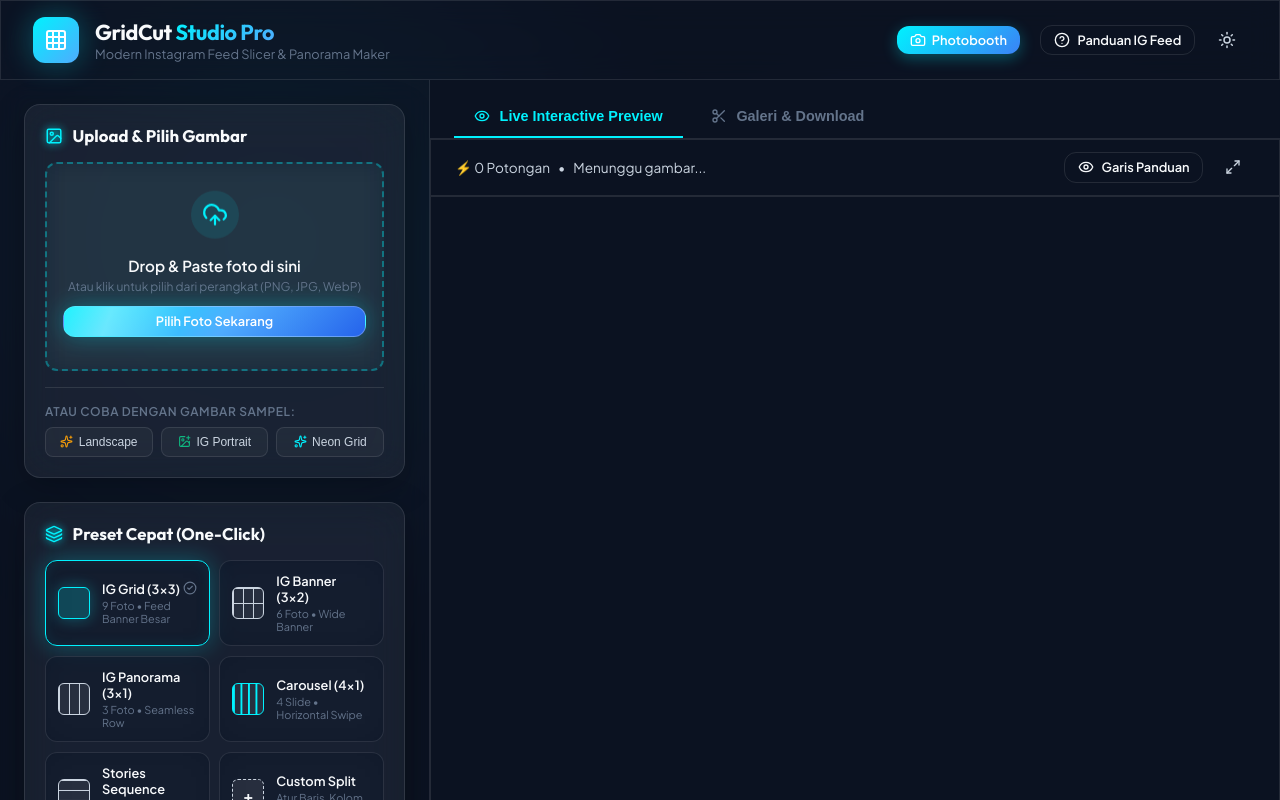
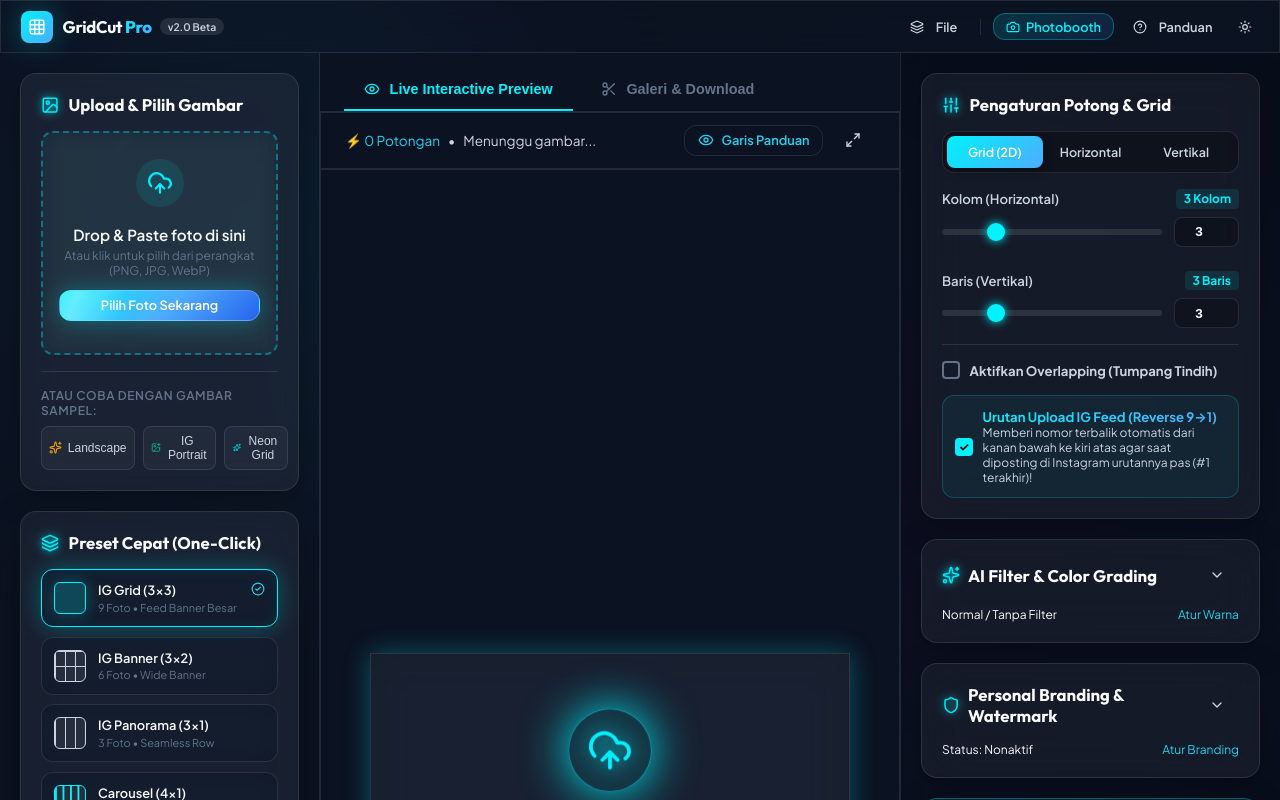
Before and after one commit to Hendi-Firmansah333/GridCut-Studio-Pro, a React (Vite) app: page / in a window 1280 px wide. Shown: the top 800 px of the page. Built offline with nearby package versions, Linux system fonts and the light colour scheme.

Commit message:
Update seluruh tata letak dan modern

```diff
--- a/src/App.jsx
+++ b/src/App.jsx
@@ -186,8 +186,8 @@ export default function App() {
       />
 
       <main className="studio-container">
-        {/* Left Panel: Controls & Presets */}
-        <aside className="control-sidebar">
+        {/* Left Panel: Tools & Presets */}
+        <aside className="panel-sidebar left-panel">
           <DropZone
             sourceImage={sourceImage}
             filename={filename}
@@ -199,34 +199,9 @@ export default function App() {
             currentPreset={currentPreset}
             onSelectPreset={handleSelectPreset}
           />
-
-          <SplitControls
-            options={options}
-            onChangeOption={handleChangeOption}
-          />
-
-          <ColorEffects
-            options={options}
-            onChangeOption={handleChangeOption}
-          />
-
-          <WatermarkSettings
-            options={options}
-            onChangeOption={handleChangeOption}
-          />
-
-          <ExportSettings
-            options={options}
-            onChangeOption={handleChangeOption}
-            hasImage={!!sourceImage}
-            isProcessing={isProcessing}
-            slicedCount={slicedTiles.length}
-            onCutNow={handleCutNow}
-            onDownloadZip={handleDownloadZip}
-          />
         </aside>
 
-        {/* Right Panel: Workspace Tabs & Viewport */}
+        {/* Center Panel: Workspace Tabs & Viewport */}
         <section className="studio-workspace">
           <nav className="workspace-tabs">
             <button
@@ -274,6 +249,31 @@ export default function App() {
             />
           )}
         </section>
+
+        {/* Right Panel: Properties & Export */}
+        <aside className="panel-sidebar right-panel">
+          <SplitControls
+            options={options}
+            onChangeOption={handleChangeOption}
+          />
+          <ColorEffects
+            options={options}
+            onChangeOption={handleChangeOption}
+          />
+          <WatermarkSettings
+            options={options}
+            onChangeOption={handleChangeOption}
+          />
+          <ExportSettings
+            options={options}
+            onChangeOption={handleChangeOption}
+            hasImage={!!sourceImage}
+            isProcessing={isProcessing}
+            slicedCount={slicedTiles.length}
+            onCutNow={handleCutNow}
+            onDownloadZip={handleDownloadZip}
+          />
+        </aside>
       </main>
 
       <PhotoboothModal
--- a/src/components/Header.jsx
+++ b/src/components/Header.jsx
@@ -1,54 +1,69 @@
 import React from 'react';
-import { Grid, HelpCircle, Sun, Moon, Camera } from 'lucide-react';
+import { Grid, HelpCircle, Sun, Moon, Camera, Settings, Layers } from 'lucide-react';
 
 export default function Header({ theme, toggleTheme, onOpenGuide, onOpenPhotobooth }) {
   return (
-    <header className="studio-header glass-surface shadow-md">
-      <div className="header-brand">
-        <div className="brand-logo">
-          <Grid size={24} />
+    <header className="studio-header glass-surface shadow-sm" style={{ padding: '0.6rem 1.25rem', borderBottom: '1px solid rgba(255,255,255,0.08)' }}>
+      <div className="header-brand" style={{ gap: '0.6rem' }}>
+        <div className="brand-logo" style={{ width: 32, height: 32, borderRadius: 8 }}>
+          <Grid size={18} />
         </div>
-        <div className="brand-info">
-          <h1>GridCut <span>Studio Pro</span></h1>
-          <p>Modern Instagram Feed Slicer & Panorama Maker</p>
+        <div className="brand-info" style={{ display: 'flex', alignItems: 'center', gap: '0.5rem' }}>
+          <h1 style={{ fontSize: '1.05rem', margin: 0 }}>GridCut <span style={{ fontWeight: 800 }}>Pro</span></h1>
+          <div style={{ padding: '0.15rem 0.5rem', background: 'rgba(255,255,255,0.1)', borderRadius: 12, fontSize: '0.65rem', fontWeight: 600, color: 'var(--text-secondary)' }}>
+            v2.0 Beta
+          </div>
         </div>
       </div>
 
-      <div className="header-actions">
+      <div className="header-actions" style={{ gap: '0.5rem' }}>
+        <button
+          className="btn btn-sm btn-ghost"
+          style={{ fontSize: '0.8rem', padding: '0.3rem 0.6rem', color: 'var(--text-secondary)' }}
+          title="File Settings"
+        >
+          <Layers size={14} style={{ marginRight: '4px' }}/>
+          <span>File</span>
+        </button>
+
+        <div style={{ width: '1px', height: '16px', background: 'var(--border-color)', margin: '0 4px' }}></div>
+
         <button
           className="btn btn-sm"
           onClick={onOpenPhotobooth}
           style={{
-            background: 'linear-gradient(135deg, var(--accent-cyan), #3b82f6)',
-            color: 'white',
-            border: 'none',
-            boxShadow: '0 4px 15px rgba(0,242,254,0.3)',
-            marginRight: '8px',
+            background: 'linear-gradient(135deg, rgba(0,242,254,0.15), rgba(59,130,246,0.15))',
+            color: 'var(--accent-cyan)',
+            border: '1px solid rgba(0,242,254,0.3)',
             display: 'flex',
             alignItems: 'center',
-            gap: '6px'
+            gap: '6px',
+            padding: '0.3rem 0.75rem',
+            fontSize: '0.8rem'
           }}
           title="Buka Photobooth Premium"
         >
-          <Camera size={16} />
+          <Camera size={14} />
           <span style={{ fontWeight: 600 }}>Photobooth</span>
         </button>
 
         <button
-          className="btn btn-sm btn-outline"
+          className="btn btn-sm btn-ghost"
           onClick={onOpenGuide}
           title="Panduan Urutan Upload IG"
+          style={{ padding: '0.3rem 0.6rem', fontSize: '0.8rem' }}
         >
-          <HelpCircle size={16} />
-          <span>Panduan IG Feed</span>
+          <HelpCircle size={14} style={{ marginRight: '4px' }} />
+          <span>Panduan</span>
         </button>
 
         <button
-          className="btn btn-icon btn-ghost"
+          className="btn btn-icon-sm btn-ghost"
           onClick={toggleTheme}
           title="Ubah Tema (Gelap / Terang)"
+          style={{ width: 28, height: 28 }}
         >
-          {theme === 'theme-dark' ? <Sun size={18} /> : <Moon size={18} />}
+          {theme === 'theme-dark' ? <Sun size={14} /> : <Moon size={14} />}
         </button>
       </div>
     </header>
--- a/src/index.css
+++ b/src/index.css
@@ -41,7 +41,8 @@
   --font-main: 'Plus Jakarta Sans', 'Inter', -apple-system, BlinkMacSystemFont, sans-serif;
   --font-display: 'Outfit', 'Plus Jakarta Sans', sans-serif;
 
-  --sidebar-width: 430px;
+  --sidebar-left-width: 320px;
+  --sidebar-right-width: 380px;
 }
 
 body.theme-light {
@@ -327,13 +328,18 @@ body::after {
    ========================================================================== */
 .studio-container {
   display: grid;
-  grid-template-columns: var(--sidebar-width) 1fr;
+  grid-template-columns: var(--sidebar-left-width) 1fr var(--sidebar-right-width);
   flex: 1;
   height: calc(100vh - 79px);
   position: relative;
 }
 
-@media (max-width: 1024px) {
+@media (max-width: 1200px) {
+  .studio-container {
+    grid-template-columns: var(--sidebar-left-width) 1fr;
+  }
+}
+@media (max-width: 900px) {
   .studio-container {
     grid-template-columns: 1fr;
     height: auto;
@@ -343,21 +349,29 @@ body::after {
 /* ==========================================================================
    Sidebar Controls
    ========================================================================== */
-.control-sidebar {
+.panel-sidebar {
   background: var(--bg-surface);
   backdrop-filter: blur(12px);
+  padding: 1.25rem;
+  overflow-y: auto;
+  display: flex;
+  flex-direction: column;
+  gap: 1.25rem;
+}
+
+.left-panel {
   border-right: 1px solid var(--border-color);
-  padding: 1.5rem;
-  overflow-y: auto;
-  display: flex;
-  flex-direction: column;
-  gap: 1.5rem;
-}
-
-.control-sidebar::-webkit-scrollbar {
-  width: 6px;
-}
-.control-sidebar::-webkit-scrollbar-thumb {
+}
+
+.right-panel {
+  border-left: 1px solid var(--border-color);
+  background: rgba(10, 15, 30, 0.75); /* Slightly darker for properties */
+}
+
+.panel-sidebar::-webkit-scrollbar {
+  width: 4px;
+}
+.panel-sidebar::-webkit-scrollbar-thumb {
   background: var(--border-color);
   border-radius: 4px;
 }
@@ -507,13 +521,13 @@ body::after {
 /* Presets Grid */
 .preset-grid {
   display: grid;
-  grid-template-columns: repeat(2, 1fr);
+  grid-template-columns: 1fr;
   gap: 0.6rem;
 }
 
 .color-preset-grid {
   display: grid;
-  grid-template-columns: repeat(2, 1fr);
+  grid-template-columns: 1fr;
   gap: 0.5rem;
 }
 
@@ -2213,3 +2227,19 @@ body.theme-light .ai-vibe-btn:hover {
   background: rgba(2, 132, 199, 0.08);
   border-color: #0284c7;
 }
+
+/* ==========================================================================
+   Utility Classes (Tailwind-like)
+   ========================================================================== */
+.flex { display: flex !important; }
+.flex-col { flex-direction: column !important; }
+.items-center { align-items: center !important; }
+.justify-between { justify-content: space-between !important; }
+.justify-center { justify-content: center !important; }
+.flex-1 { flex: 1 !important; }
+.flex-shrink-0 { flex-shrink: 0 !important; }
+.ml-1 { margin-left: 0.25rem !important; }
+.text-cyan-400 { color: #22d3ee !important; }
+.block { display: block !important; }
+.text-xs { font-size: 0.75rem !important; }
+.font-bold { font-weight: 700 !important; }
```
